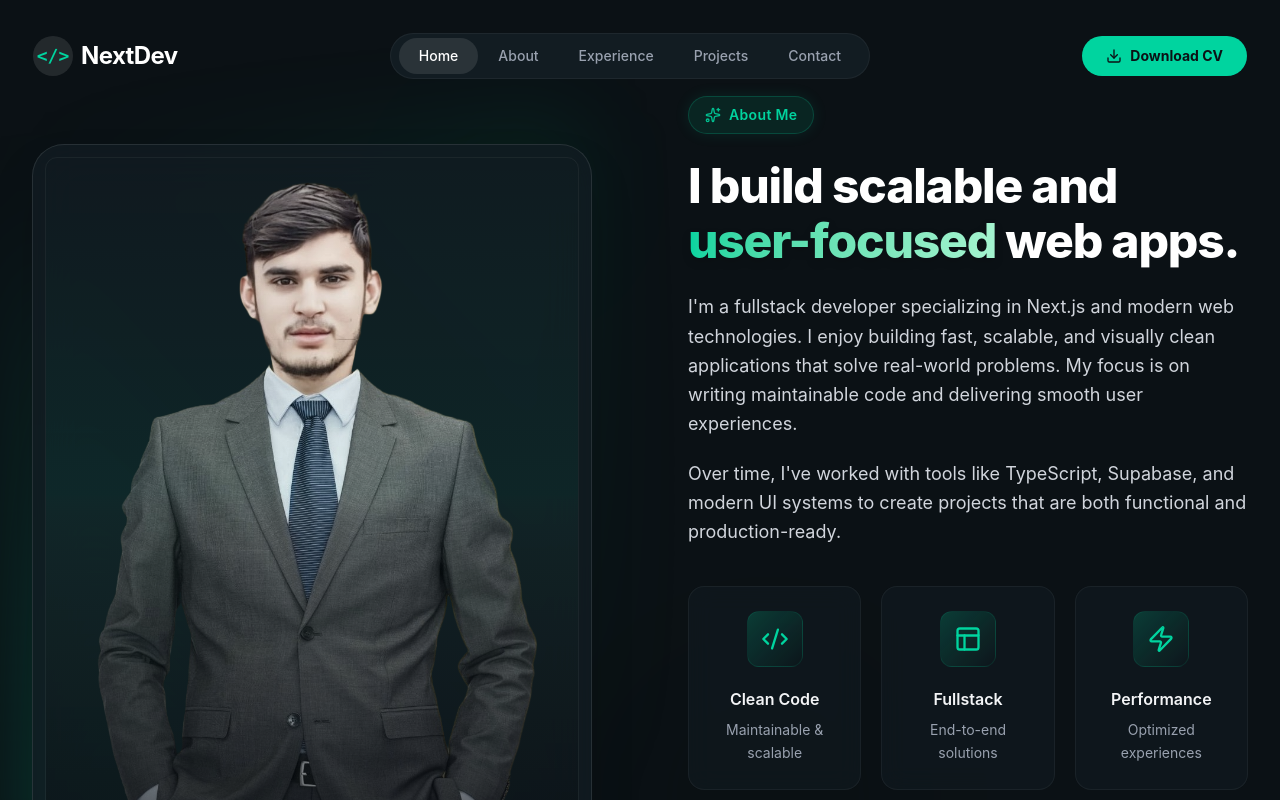
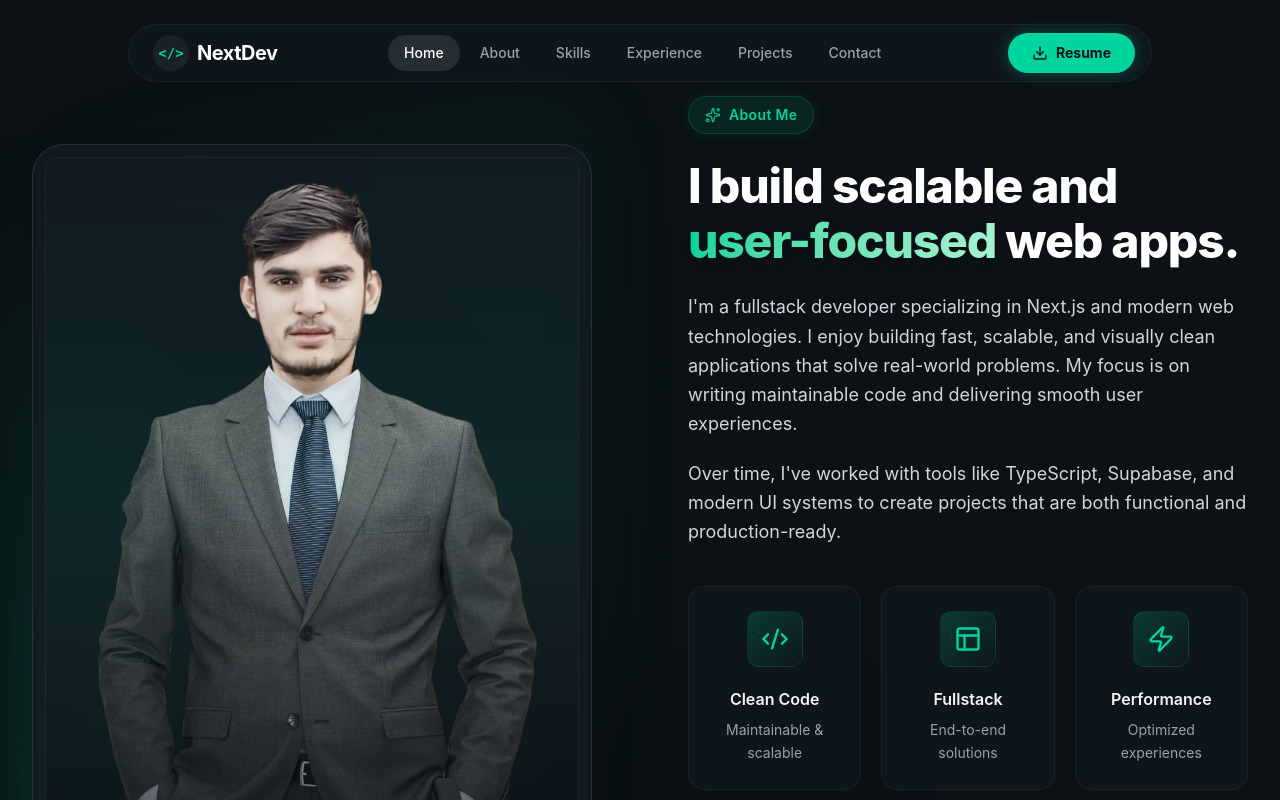
Before and after one commit to ZainMurtaza3532/personal-portfolio-using-react, a React (Vite) app: page / in a window 1280 px wide. Shown: the top 800 px of the page. Built offline with nearby package versions, Linux system fonts and the light colour scheme.

Commit message:
Refactor Header component for improved styling and links

```diff
--- a/src/components/Header.jsx
+++ b/src/components/Header.jsx
@@ -4,10 +4,10 @@ import { Menu, X, Download } from 'lucide-react';
 const Logo = () => {
   return (
     <a href="#home" className="flex items-center group focus:outline-none" data-aos="fade-right">
-      <div className="w-8 h-8 md:w-10 md:h-10 bg-white/10 rounded-full flex items-center justify-center text-[#00D49F]">
-        <span className="font-mono font-bold text-lg">&lt;/&gt;</span>
+      <div className="w-8 h-8 md:w-9 md:h-9 bg-white/5 rounded-full flex items-center justify-center text-[#00D49F]">
+        <span className="font-mono font-bold text-sm">&lt;/&gt;</span>
       </div>
-      <span className="text-xl md:text-2xl font-bold text-white ml-2 tracking-tight transition-colors">
+      <span className="text-xl font-bold text-white ml-2 tracking-tight transition-colors">
         NextDev
       </span>
     </a>
@@ -21,8 +21,9 @@ const Header = () => {
   const rafRef = useRef(null);
 
   const navItems = [
-    { name: 'Home', href: '#root', id: 'home' }, // Fixed href to root for top of page
+    { name: 'Home', href: '#home', id: 'home' },
     { name: 'About', href: '#about', id: 'about' },
+    { name: 'Skills', href: '#skills', id: 'skills' },
     { name: 'Experience', href: '#experience', id: 'experience' },
     { name: 'Projects', href: '#projects', id: 'projects' },
     { name: 'Contact', href: '#contact', id: 'contact' },
@@ -35,7 +36,6 @@ const Header = () => {
 
       const scrollPosition = window.scrollY + 150;
 
-      // Dynamically check only the sections that exist in navItems
       for (const item of navItems) {
         const element = document.getElementById(item.id);
         if (element) {
@@ -62,7 +62,6 @@ const Header = () => {
 
   const scrollToSection = useCallback((e, href, id) => {
     e.preventDefault();
-    // Special case for home to scroll to absolute top
     if (id === 'home') {
       window.scrollTo({ top: 0, behavior: 'smooth' });
       setActiveSection('home');
@@ -77,26 +76,26 @@ const Header = () => {
   }, []);
 
   return (
-    <header className="fixed top-4 md:top-6 left-0 right-0 z-50 flex justify-center px-4 w-full" data-aos="fade-down" data-aos-duration="800">
-      <div className={`relative flex items-center justify-between p-2 rounded-full transition-all duration-300 w-full max-w-7xl ${
+    <header className="fixed top-6 left-0 right-0 z-50 flex justify-center px-4 w-full" data-aos="fade-down" data-aos-duration="800">
+      <div className={`relative flex items-center justify-between p-2 rounded-full transition-all duration-300 w-full max-w-5xl ${
         isScrolled || isMenuOpen
-          ? 'bg-[#121C22]/90 backdrop-blur-md shadow-2xl border border-white/5'
-          : 'bg-transparent border border-transparent'
+          ? 'bg-[#121C22]/80 backdrop-blur-md shadow-2xl border border-white/10'
+          : 'bg-[#121C22]/60 backdrop-blur-sm border border-white/5'
       }`}>
 
         {/* Logo */}
-        <div className="pl-2">
+        <div className="pl-4">
           <Logo />
         </div>
 
         {/* Desktop Nav */}
-        <nav className="hidden lg:flex items-center bg-[#121C22] border border-white/5 rounded-full px-2 py-1">
+        <nav className="hidden lg:flex items-center gap-1">
           {navItems.map((item) => (
             <a
               key={item.name}
               href={item.href}
               onClick={(e) => scrollToSection(e, item.href, item.id)}
-              className={`px-5 py-2 rounded-full text-sm font-medium transition-all duration-300 ${
+              className={`px-4 py-2 rounded-full text-sm font-medium transition-all duration-300 ${
                 activeSection === item.id
                   ? 'bg-white/10 text-white'
                   : 'text-gray-400 hover:text-white hover:bg-white/5'
@@ -113,15 +112,15 @@ const Header = () => {
              href="/cv.pdf"
              target="_blank"
              rel="noopener noreferrer"
-             className="flex items-center gap-2 px-6 py-2.5 bg-[#00D49F] text-[#0B1115] hover:bg-[#00F0B5] rounded-full text-sm font-bold transition-colors duration-300"
+             className="flex items-center gap-2 px-6 py-2.5 bg-[#00D49F] text-[#0B1115] hover:bg-[#00F0B5] rounded-full text-sm font-bold shadow-[0_0_15px_rgba(0,212,159,0.3)] transition-all duration-300"
            >
              <Download className="w-4 h-4" />
-             Download CV
+             Resume
            </a>
         </div>
 
         {/* Mobile Menu Toggle */}
-        <div className="flex lg:hidden pr-1">
+        <div className="flex lg:hidden pr-2">
           <button
             className="p-2 rounded-full text-white hover:bg-white/10 transition-colors focus:outline-none"
             onClick={() => setIsMenuOpen(!isMenuOpen)}
@@ -157,10 +156,10 @@ const Header = () => {
             href="/cv.pdf"
             target="_blank"
             rel="noopener noreferrer"
-            className="flex items-center justify-center gap-2 w-full mt-4 px-5 py-3.5 bg-[#00D49F] text-[#0B1115] font-bold rounded-xl"
+            className="flex items-center justify-center gap-2 w-full mt-4 px-5 py-3.5 bg-[#00D49F] text-[#0B1115] font-bold rounded-xl shadow-[0_0_15px_rgba(0,212,159,0.2)]"
           >
             <Download className="w-5 h-5" />
-            Download CV
+            Resume
           </a>
         </nav>
       </div>
```
